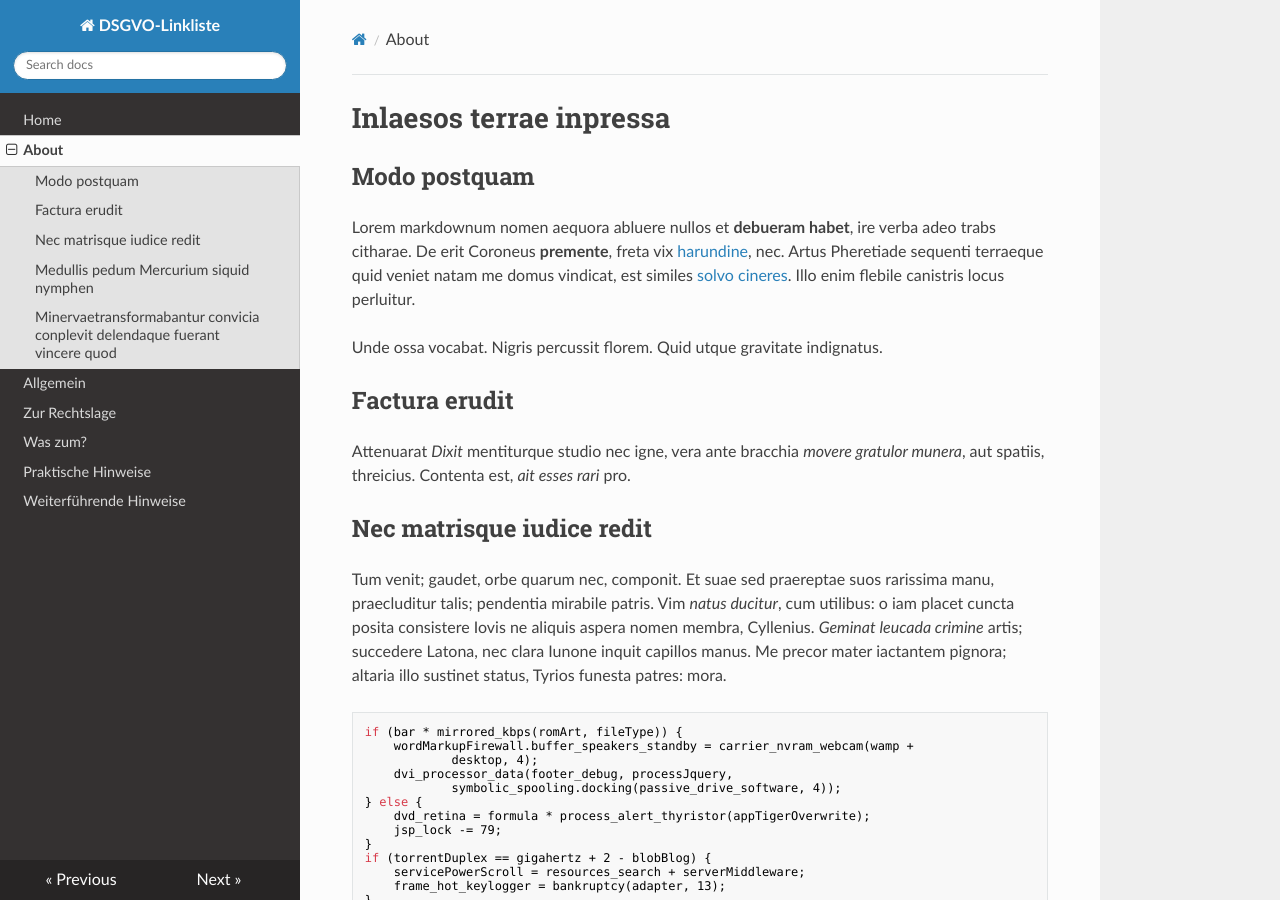
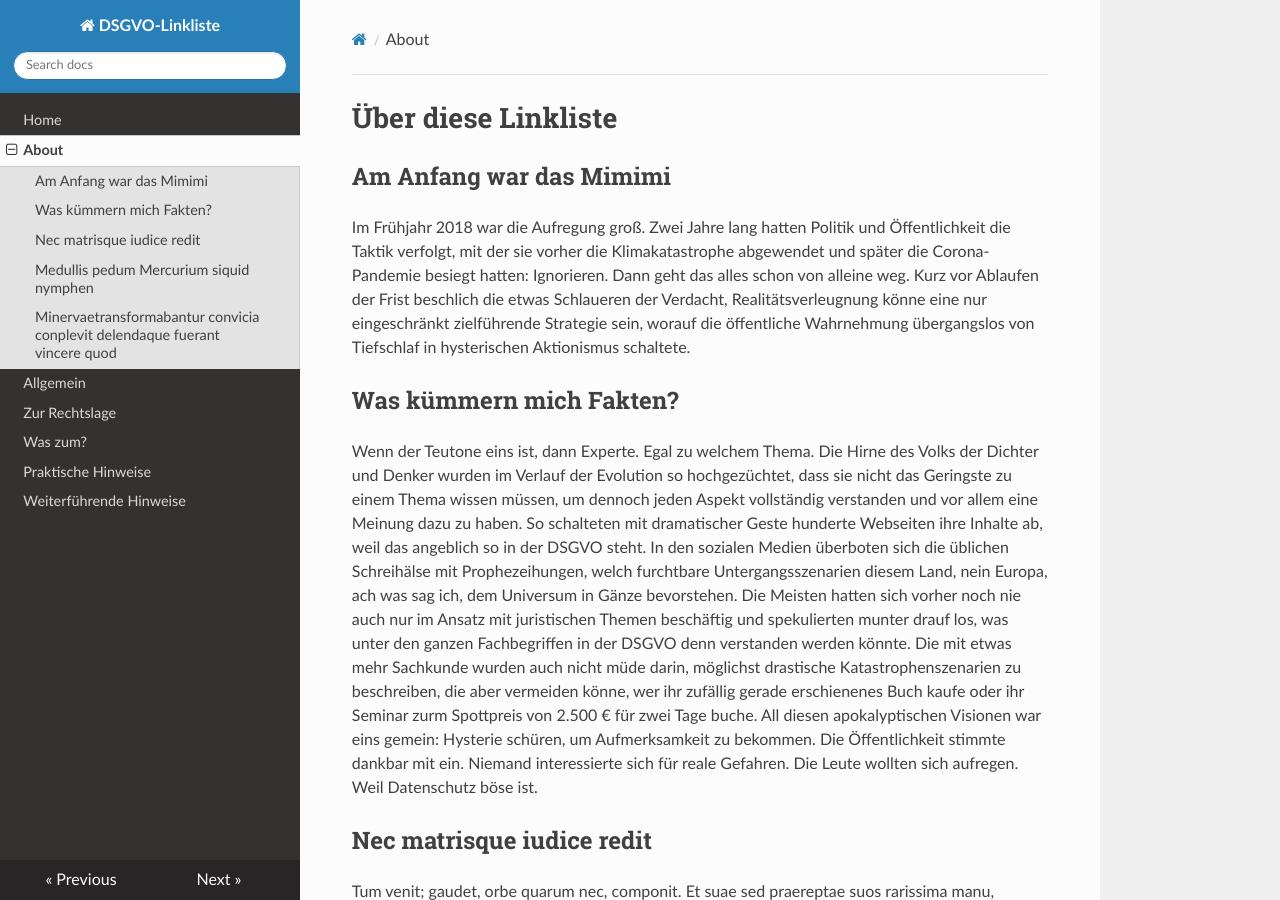
Before and after one commit to jrselzer/DSGVO-Linkliste, an MkDocs documentation site: the page built from docs/about.md, in a window 1280 px wide and 900 px high. Built offline with MkDocs 1.6.1, drawn with Linux system fonts in a browser that asks for light colours; nearby versions of some CDN libraries.

Commit message:
Dr Datenschutz

```diff
--- a/docs/about.md
+++ b/docs/about.md
@@ -1,19 +1,12 @@
-# Inlaesos terrae inpressa
+# Über diese Linkliste
 
-## Modo postquam
+## Am Anfang war das Mimimi
 
-Lorem markdownum nomen aequora abluere nullos et **debueram habet**, ire verba
-adeo trabs citharae. De erit Coroneus **premente**, freta vix
-[harundine](http://vetitaeames.net/), nec. Artus Pheretiade sequenti terraeque
-quid veniet natam me domus vindicat, est similes [solvo
-cineres](http://patrio.io/). Illo enim flebile canistris locus perluitur.
+Im Frühjahr 2018 war die Aufregung groß. Zwei Jahre lang hatten Politik und Öffentlichkeit die Taktik verfolgt, mit der sie vorher die Klimakatastrophe abgewendet und später die Corona-Pandemie besiegt hatten: Ignorieren. Dann geht das alles schon von alleine weg. Kurz vor Ablaufen der Frist beschlich die etwas Schlaueren der Verdacht, Realitätsverleugnung könne eine nur eingeschränkt zielführende Strategie sein, worauf die öffentliche Wahrnehmung übergangslos von Tiefschlaf in hysterischen Aktionismus schaltete.
 
-Unde ossa vocabat. Nigris percussit florem. Quid utque gravitate indignatus.
+## Was kümmern mich Fakten?
 
-## Factura erudit
-
-Attenuarat *Dixit* mentiturque studio nec igne, vera ante bracchia *movere
-gratulor munera*, aut spatiis, threicius. Contenta est, *ait esses rari* pro.
+Wenn der Teutone eins ist, dann Experte. Egal zu welchem Thema. Die Hirne des Volks der Dichter und Denker wurden im Verlauf der Evolution so hochgezüchtet, dass sie nicht das Geringste zu einem Thema wissen müssen, um dennoch jeden Aspekt vollständig verstanden und vor allem eine Meinung dazu zu haben. So schalteten mit dramatischer Geste hunderte Webseiten ihre Inhalte ab, weil das angeblich so in der DSGVO steht. In den sozialen Medien überboten sich die üblichen Schreihälse mit Prophezeihungen, welch furchtbare Untergangsszenarien diesem Land, nein Europa, ach was sag ich, dem Universum in Gänze bevorstehen. Die Meisten hatten sich vorher noch nie auch nur im Ansatz mit juristischen Themen beschäftig und spekulierten munter drauf los, was unter den ganzen Fachbegriffen in der DSGVO denn verstanden werden könnte. Die mit etwas mehr Sachkunde wurden auch nicht müde darin, möglichst drastische Katastrophenszenarien zu beschreiben, die aber vermeiden könne, wer ihr zufällig gerade erschienenes Buch kaufe oder ihr Seminar zurm Spottpreis von 2.500 € für zwei Tage buche. All diesen apokalyptischen Visionen war eins gemein: Hysterie schüren, um Aufmerksamkeit zu bekommen. Die Öffentlichkeit stimmte dankbar mit ein. Niemand interessierte sich für reale Gefahren. Die Leute wollten sich aufregen. Weil Datenschutz böse ist.
 
 ## Nec matrisque iudice redit
 
```
Also changed, not shown: docs/Allgemein.md (+1 -0 lines), docs/Praktische_Hinweise.md (+1 -0 lines).
